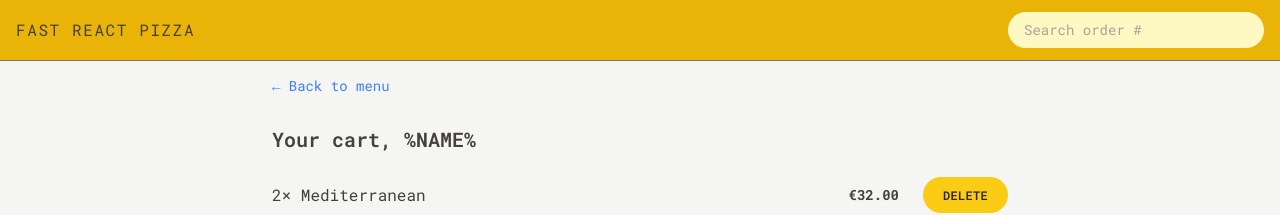
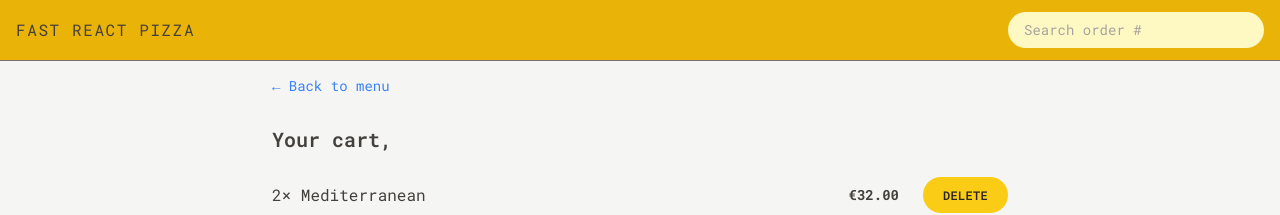
Before and after one commit to BoosterTech/fast-pizza-co, a React (Vite) app: page /cart in a window 1280 px wide. Shown: the top 215 px of the page. Built offline with nearby package versions, Linux system fonts and the light colour scheme.

Commit message:
displaying store username in cart

```diff
--- a/src/features/cart/Cart.jsx
+++ b/src/features/cart/Cart.jsx
@@ -1,6 +1,7 @@
 import CartItem from "../cart/CartItem";
 import LinkButton from "../../ui/LinkButton";
 import Button from "../../ui/Button";
+import { useSelector } from "react-redux";
 
 const fakeCart = [
   {
@@ -28,6 +29,7 @@ const fakeCart = [
 
 function Cart() {
   const cart = fakeCart;
+  const username = useSelector((state) => state.user.username);
 
   return (
     <div className="px-4 py-3">
@@ -35,7 +37,7 @@ function Cart() {
         &larr; Back to menu
       </LinkButton>
 
-      <h2 className="mt-7 text-xl font-semibold">Your cart, %NAME%</h2>
+      <h2 className="mt-7 text-xl font-semibold">Your cart, {username}</h2>
       <ul className="mt-3 divide-y divide-stone-200 border-b">
         {cart.map((item) => (
           <CartItem item={item} key={item.key} />
```
